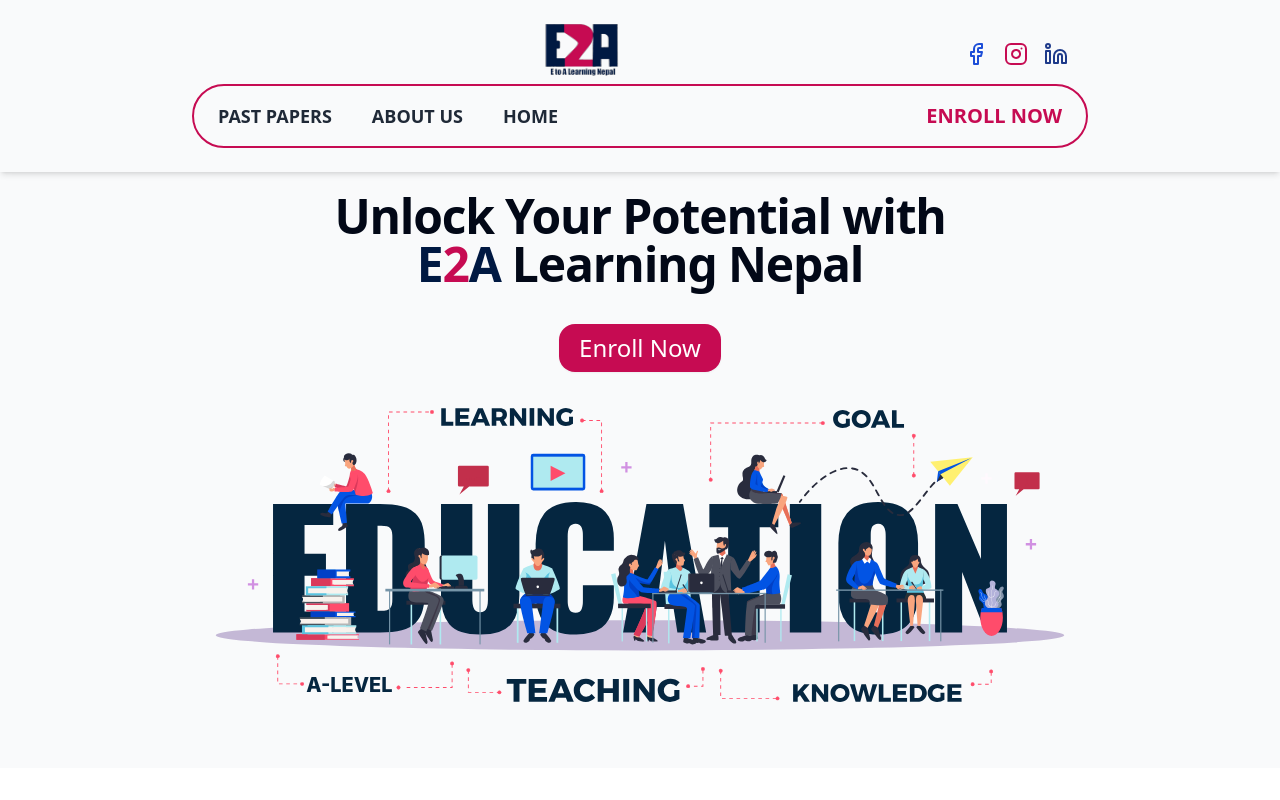
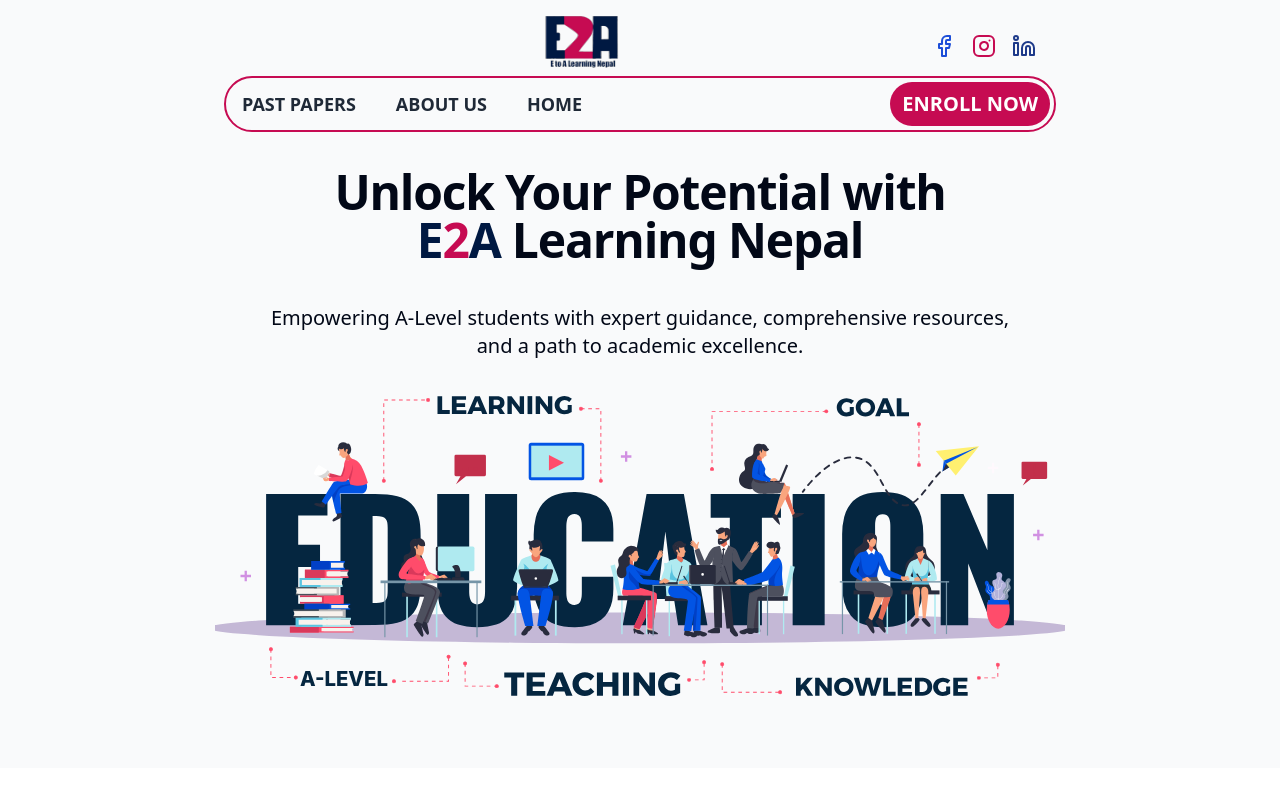
Before and after one commit to aayush-dhakal-max/e2a, a Next.js app: page / in a window 1280 px wide. Shown: the top 800 px of the page. Built offline with nearby package versions, Linux system fonts and the light colour scheme.

Commit message:
navbar font issue fixed & landing page reworked

```diff
--- a/src/app/pastpapers/layout.tsx
+++ b/src/app/pastpapers/layout.tsx
@@ -1,10 +1,12 @@
 import Navbar from "@/components/component/Navbar";
 import type { Metadata } from "next";
-import { Inter } from "next/font/google";
+import { Libre_Franklin } from "next/font/google";
 
-const inter = Inter({ subsets: ["latin"] });
-// import "../globals.css";
-
+const libre_franklin = Libre_Franklin({
+  subsets: ["latin"],
+  display: "swap",
+  variable: "--font-libre_franklin",
+});
 export const metadata: Metadata = {
   title: "A Levels Past Papers",
   description: "Past papers for A Level students. Get access to past papers for A Level subjects.",
@@ -20,8 +22,8 @@ export default function RootLayout({
       <head>
         <title>Past Papers</title>
       </head>
-      <body className={inter.className}>
-        <Navbar />
+      <body className={libre_franklin.variable}>
+        {/* <Navbar /> */}
         {children}
       </body>
     </html>
--- a/src/app/pastpapers/page.tsx
+++ b/src/app/pastpapers/page.tsx
@@ -3,12 +3,15 @@
  * @see https://v0.dev/t/DemDyQ7IX51
  * Documentation: https://v0.dev/docs#integrating-generated-code-into-your-nextjs-app
  */
+import Navbar from "@/components/component/Navbar";
 import { Button } from "@/components/ui/button";
 import { CollapsibleTrigger, CollapsibleContent, Collapsible } from "@/components/ui/collapsible";
 import Link from "next/link";
 
 export default function Component() {
   return (
+    <>
+      <Navbar />
       <main className="container mx-auto px-4 py-12 md:px-6 lg:py-16 max-w-[800px] mt-10 md:mt-32">
         <h1 className="mb-8 text-3xl font-bold tracking-tight md:text-4xl">Past Exam Papers</h1>
         <div className="space-y-6 ">
@@ -230,6 +233,7 @@ export default function Component() {
           </Collapsible>
         </div>
       </main>
+    </>
   );
 }
 
--- a/src/components/component/Hero.tsx
+++ b/src/components/component/Hero.tsx
@@ -4,34 +4,36 @@ import Link from "next/link";
 
 export function Hero() {
   return (
-    <section className="w-full bg-gray-50 min-h-[80vh] py-12 md:py-24 lg:py-16 bg-gradient-to-r sfrom-[#001942] sto-[#C60B52]">
+    <section className="w-full bg-gray-50 min-h-[80vh] py-8 md:pt-10 lg:pt-10 bg-gradient-to-r sfrom-[#001942] sto-[#C60B52]">
       <div className="container px-4 md:px-6 text-center space-y-6">
+        <div className="md:h-1/2">
           <h1 className="text-5xl font-bold tracking-tight sm:text-4xl md:text-4xl lg:text-5xl ">
             Unlock Your Potential with <br /> <span className="text-[#001942]">E</span>
             <span className="text-[#C60B52]">2</span>
             <span className="text-[#001942]">A</span> Learning Nepal
           </h1>
-        <p className="text-xl md:hidden md:text-xl lg:text-xl max-w-3xl mx-auto">
+          <p className="text-xl pt-6 pb-0 md:pt-10 md:pb-3 md:text-xl lg:text-xl max-w-3xl mx-auto">
             Empowering A-Level students with expert guidance, comprehensive resources, and a path to academic
             excellence.
           </p>
-        <div className="md:py-3">
+          <div className="md:py-0 py-6">
             <Link
               href="#"
-            className="inline-flex  items-center justify-center rounded-2xl bg-[#C60B52] px-5 py-2 text-white text-xl md:text-2xl font-medium shadow-sm hover:bg-[#772947] transition-colors duration-500 focus:outline-none "
+              className="md:hidden inline-flex items-center justify-center bg-[#C60B52] text-white text-xl py-2 px-4 rounded-full shadow-md hover:bg-[#591f35] focus:outline-none "
               prefetch={false}
             >
               Enroll Now
             </Link>
           </div>
-        <div className="">
+        </div>
+        <div className="md:h-1/2">
           <Image
             alt="Students laughing"
-            className="mx-auto rounded-lg"
-            height="294"
+            className="mx-auto"
+            height="300"
             src="/about.svg"
             style={{
-              aspectRatio: "850/294",
+              aspectRatio: "850/300",
               objectFit: "cover",
             }}
             width="850"
--- a/src/components/component/Navbar.tsx
+++ b/src/components/component/Navbar.tsx
@@ -35,7 +35,7 @@ const Navbar = () => {
       </a>
 
       {/* Desktop Device Navbar */}
-      <nav className="py-6 hidden md:flex flex-col justify-center items-center w-full bg-gray-50 shadow-md fixed top-0 z-50 md:px-32 lg:px-48">
+      <nav className="pt-4 hidden md:flex flex-col justify-center items-center w-full bg-gray-50  fixed top-0 z-50 md:px-24 lg:px-56">
         {/* first row navbar */}
         <div className="flex justify-between items-center w-full">
           <div></div>
@@ -58,36 +58,38 @@ const Navbar = () => {
         </div>
 
         {/* 2nd row navbar */}
-        <div className="flex justify-between items-center w-full border-[#C60B52] rounded-full border-2 p-4 px-6">
-          <div className=" md:space-x-4 lg:space-x-6 xl:space-x-10 text-lg font-bold ">
+        <div className="flex justify-between items-center w-full border-[#C60B52] rounded-full border-2 p-3 px-4">
+          <div className=" md:space-x-6 lg:space-x-6 xl:space-x-10 text-lg font-bold ">
             <Link className="text-gray-800 hover:text-gray-600" href="pastpapers">
               PAST PAPERS
             </Link>
-            <Link className="text-gray-800 hover:text-gray-600" href="#about">
+            <Link className="text-gray-800 hover:text-gray-600" href="#">
               ABOUT US
             </Link>
             <Link className="text-gray-800 hover:text-gray-600" href="/">
               HOME
             </Link>
           </div>
-          <div className="ml-4 text-[#C60B52] text-xl font-bold">ENROLL NOW</div>
+          <div className="ml-4 bg-[#C60B52] text-white px-3 py-2 -m-3 rounded-3xl  text-xl font-bold">
+            ENROLL NOW
+          </div>
         </div>
       </nav>
 
       {/* Mobile Device Navbar */}
       <div className={`fixed top-0 shadow-md w-full z-10 bg-white`}>
         <div className="max-w-7xl mx-auto px-4 sm:px-6 lg:px-8 h-16 flex justify-between items-center md:hidden">
-          <div className="flex items-center justify-center">
+          <div className="flex items-center justify-center  h-full">
             <Image
               alt="Students laughing"
               className="pt-1 -ml-6 m-auto z-50"
-              height="60"
+              height="80"
               src="/logo.svg"
               style={{
-                aspectRatio: "120/60",
+                aspectRatio: "160/80",
                 objectFit: "cover",
               }}
-              width="120"
+              width="160"
             />
           </div>
 
@@ -121,7 +123,7 @@ const Navbar = () => {
               Home
             </Link>
             <Link
-              href="#about"
+              href="/#"
               className="text-gray-900 hover:text-[#C60B52] block px-3 py-2 rounded-md font-medium"
             >
               About
@@ -133,7 +135,7 @@ const Navbar = () => {
               Past Papers
             </Link>
             <Link
-              href="/contact"
+              href="/#"
               className="text-gray-900 hover:text-[#C60B52] block px-3 py-2 rounded-md font-medium"
             >
               Contact
--- a/src/components/component/Testimonials.tsx
+++ b/src/components/component/Testimonials.tsx
@@ -40,7 +40,7 @@ const Testimonials = () => {
               What Our Students Say
             </h2>
             <p className="max-w-[700px] mx-auto text-[#001942] md:text-xl dark:text-gray-400">
-              Hear from our satisfied students about their experience with our A-level resources.
+              Hear from our satisfied students about their experience with our A-level courses.
             </p>
           </div>
           <Carousel className="relative ">
@@ -73,7 +73,7 @@ const Testimonials = () => {
               ))}
             </CarouselContent>
             {/* <CarouselPrevious /> */}
-            <CarouselNext className="absolute top-[47%] right-2 bg-[#001942] text-white md:animate-bounce duration-1000" />
+            <CarouselNext className="absolute top-[47%] right-2 bg-[#001942] text-white animate-bounce duration-1000" />
           </Carousel>
         </div>
       </div>
```
Lines whose indentation alone changed are shown as unchanged.
